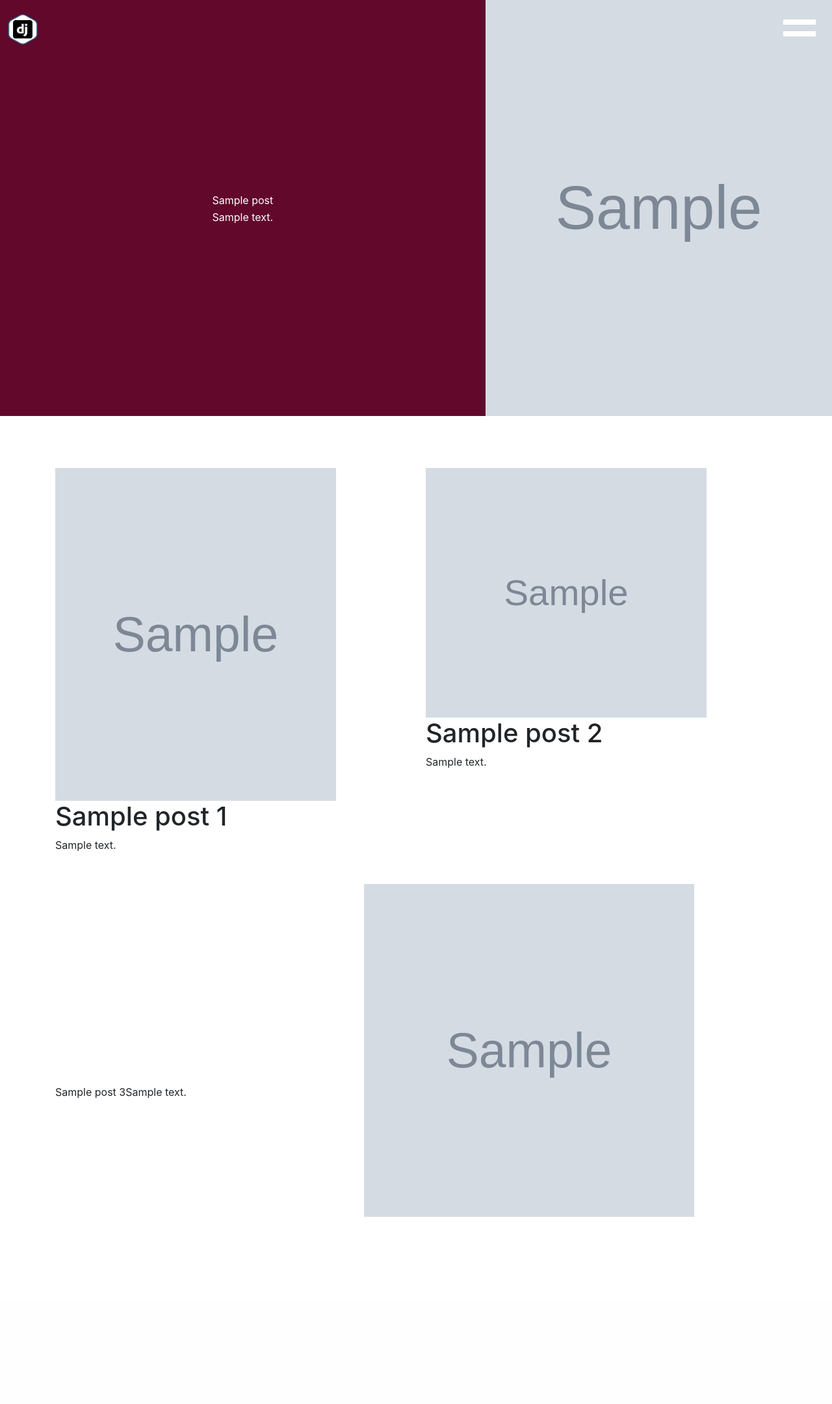
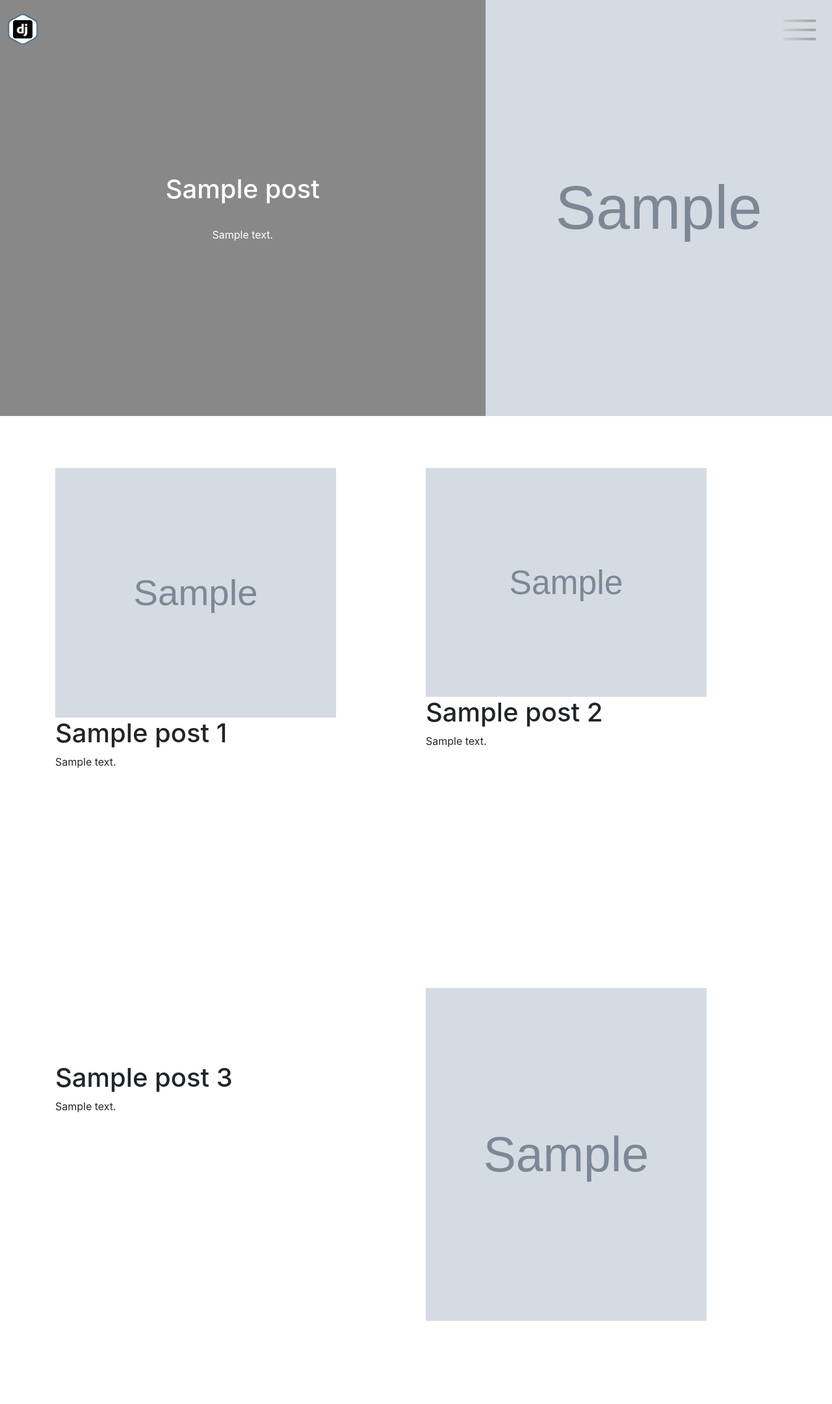
Before and after one commit to michdol/blog, a Django app: template blog/templates/posts/home.html in a window 1280 px wide. Shown: the whole page at 65% size. Before the commit the page ends 1872 px from the top, so only its background shows below. Run offline with Django 3.2, Linux system fonts and the light colour scheme; the template is opened without the code that fills it: most values are stand-ins (such as "Sample title", 1, 10 or a date in 2020); grey boxes marked "Sample" are stand-in pictures; data that the repository does not hold is empty; style sheets or scripts are compiled from the project's sources; some libraries are stand-ins or nearby versions.

Commit message:
Basic layout finished

```diff
--- a/blog/assets/css/header.scss
+++ b/blog/assets/css/header.scss
@@ -63,10 +63,13 @@
 			width: 50px;
 			height: 50px;
 			li {
+				background: #CECECE;
+				background: -moz-linear-gradient(left, #CECECE 0%, #A4A4A4 100%, #C5C5C5 100%);
+				background: -webkit-linear-gradient(left, #CECECE 0%, #A4A4A4 100%, #C5C5C5 100%);
+				background: linear-gradient(to right, #CECECE 0%, #A4A4A4 100%, #C5C5C5 100%);
 				position: relative;
-				background: $main_color;
 				margin: 10px;
-				height: 8px;
+				height: 4px;
 				width: 50px;
 				transition: transform .3s, width .3s;
 			}
--- a/blog/assets/css/posts/home.scss
+++ b/blog/assets/css/posts/home.scss
@@ -16,13 +16,19 @@
 
 #posts {
 	height: 160vh;
+	div:first-child {
+		margin-bottom: 20vh;
+	}
+	#post_3_text {
+		padding-top: 10%;
+	}
 	img {
 		width: 80%;
 		&.post_img_1 {
 			height: 80%;
 		}
 		&.post_img_2 {
-			height: 60%;
+			height: 55%;
 		}
 		&.post_img_3 {
 			height: 80%;
--- a/blog/posts/models.py
+++ b/blog/posts/models.py
@@ -20,6 +20,9 @@
 	def __unicode__(self):
 		return self.title
 
+	def get_home_page_background_color(self):
+		return self.extra.get('background-color', "#61082b")
+
 
 class PostContent(models.Model):
 	post = models.ForeignKey(Post, on_delete=models.CASCADE, related_name='contents')
--- a/blog/templates/header.html
+++ b/blog/templates/header.html
@@ -17,6 +17,7 @@
 		<ul class="menu_button">
 			<li></li>
 			<li></li>
+			<li></li>
 		</ul>
 	</div>
 	<!-- MENU END -->
--- a/blog/templates/posts/home.html
+++ b/blog/templates/posts/home.html
@@ -6,10 +6,10 @@
 {% endblock %}
 
 {% block content %}
-<div class="container-fluid" id="latest_post">
+<div class="container-fluid" id="latest_post" style="background-color: {{latest_post.get_home_page_background_color}};">
 	<div class="row align-items-center">
 		<div class="col-7 text-center">
-			<span class="align-middle">{{latest_post.title}}</span><br />
+			<h1 class="align-middle">{{latest_post.title}}</h1><br />
 			<span class="align-middle">{{latest_post.description}}</span>
 		</div>
 		<div class="col-5" id="latest_post_image" style="background-image: url('{{latest_post.image_url}}');">
@@ -17,25 +17,27 @@
 	</div>
 </div>
 <div class="container" id="posts">
+	<!-- Post 1 and 2 -->
 	<div class="row h-50">
-		<div class="col-6">
+		<div class="col-6 text-justify" id="post_1">
 			<img class="post_img_1" src="{{ post_1.image_url }}" />
 			<h1>{{ post_1.title }}</h1>
 			<span>{{post_1.description}}</span>
 		</div>
-		<div class="col-6">
+		<div class="col-6 text-justify" id="post_2">
 			<img class="post_img_2" src="{{ post_2.image_url }}" />
 			<h1>{{ post_2.title }}</h1>
 			<span>{{post_2.description}}</span>
 		</div>
 	</div>
-	<div class="row h-50">
-		<div class="col-5 d-flex align-items-center text-center">
-			<span>{{ post_3.title }}</span>
-			<br />
+
+	<!-- Post 3 -->
+	<div class="row h-50" id="post_3">
+		<div class="col-6 text-justify" id="post_3_text">
+			<h1>{{ post_3.title }}</h1>
 			<span>{{post_3.description}}</span>
 		</div>
-		<div class="col-7">
+		<div class="col-6">
 			<img class="post_img_3" src="{{ post_3.image_url }}" />
 		</div>
 	</div>
```
Also changed, not shown: blog/posts/views.py (line endings or trailing spaces).
